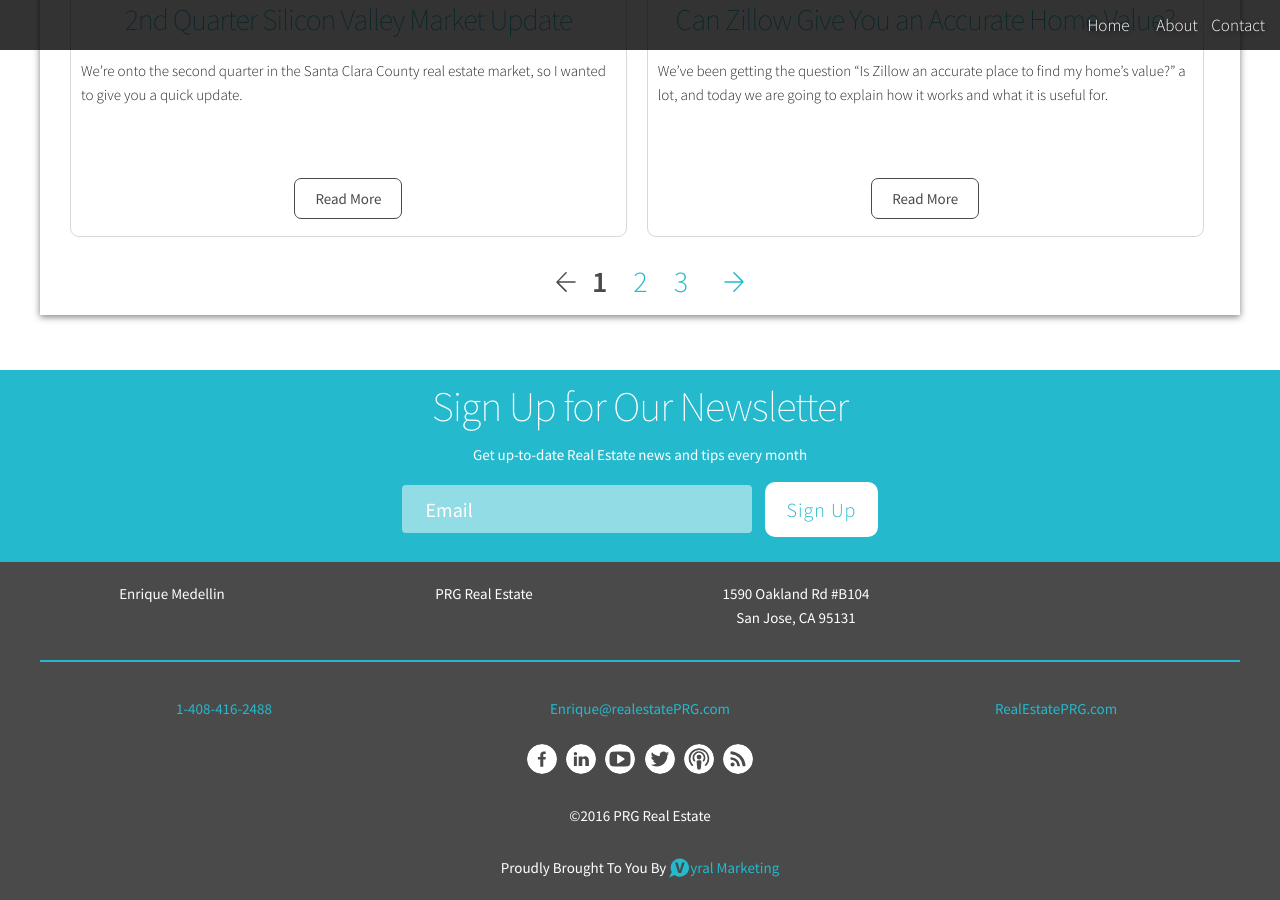
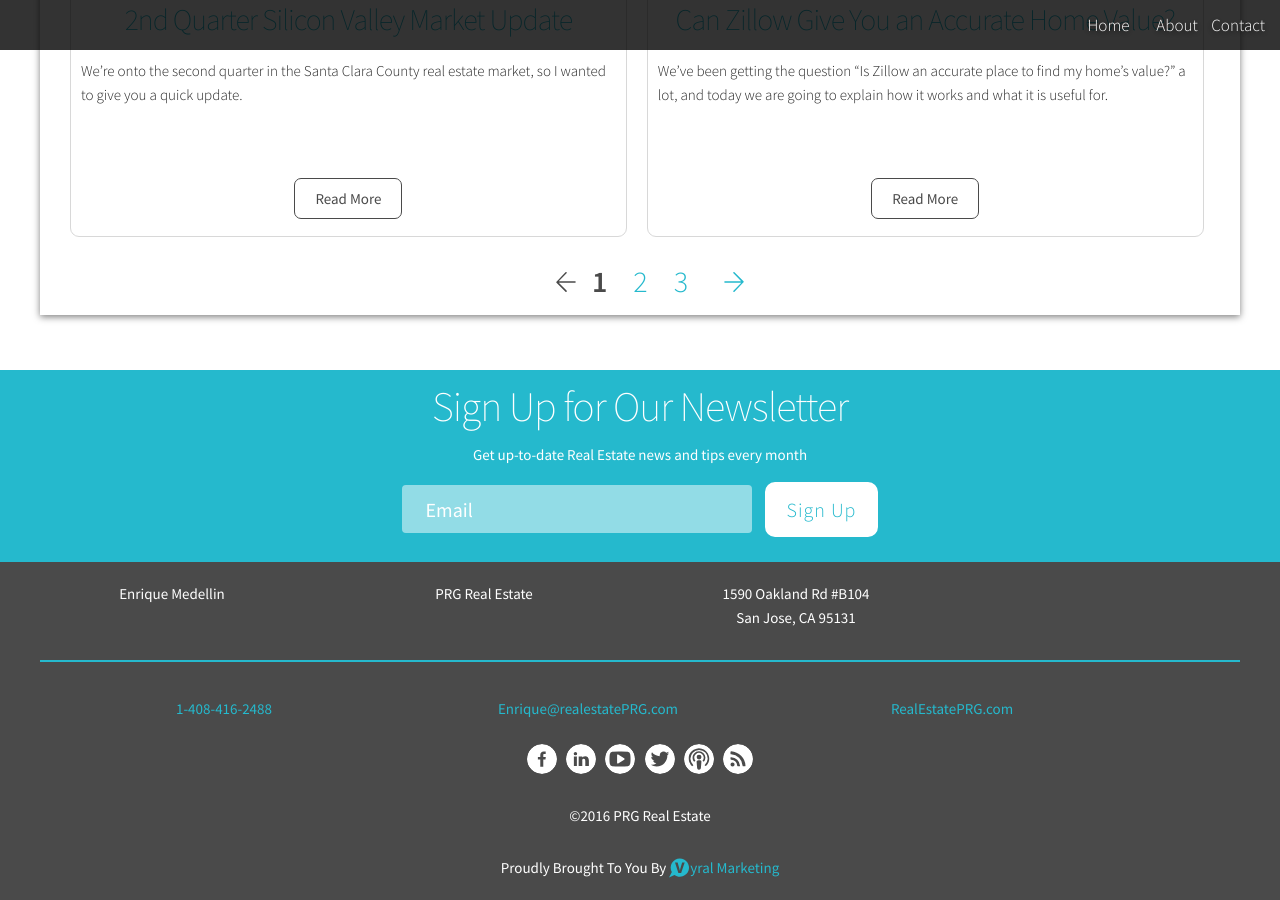
Before and after one commit to Vyralmarketing/Escrow, a Jekyll site: the page built from index.html, in a window 1280 px wide and 900 px high, scrolled down 1541 px. Built offline with Jekyll 4.4.1, drawn with Linux system fonts in a browser that asks for light colours; the list of posts is cut into pages by our own code.

Commit message:
Updated '/_includes/footer.html' via CloudCannon

```diff
--- a/_includes/footer.html
+++ b/_includes/footer.html
@@ -19,7 +19,7 @@
       <div class="four columns">
         <a href="tel:{{site.data.settings.client.phone | prepend: "1-"}}" itemprop="telephone">{{site.data.settings.client.phone}}</a>
       </div>
-      <div class="four columns"><a href="mailto:{{site.data.settings.client.email}}">{{site.data.settings.client.email}}</a></div>
+      <div class="three columns"><a href="mailto:{{site.data.settings.client.email}}">{{site.data.settings.client.email}}</a></div>
       <div class="four columns"><a href="{{site.data.settings.client.url}}">{{site.data.settings.client.url | remove: "http://" | remove: "https://"}}</a></div>
     </div>
     <div class="row">
```
